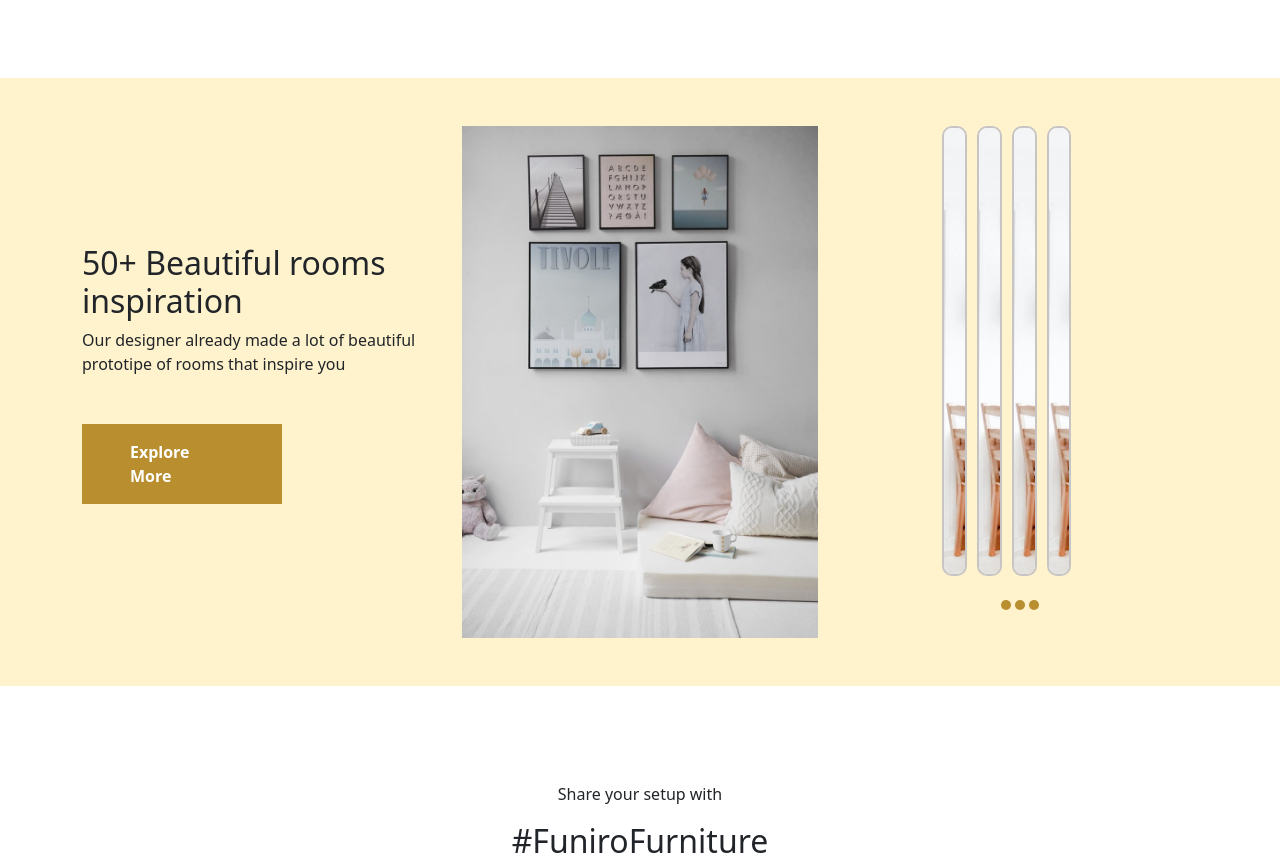
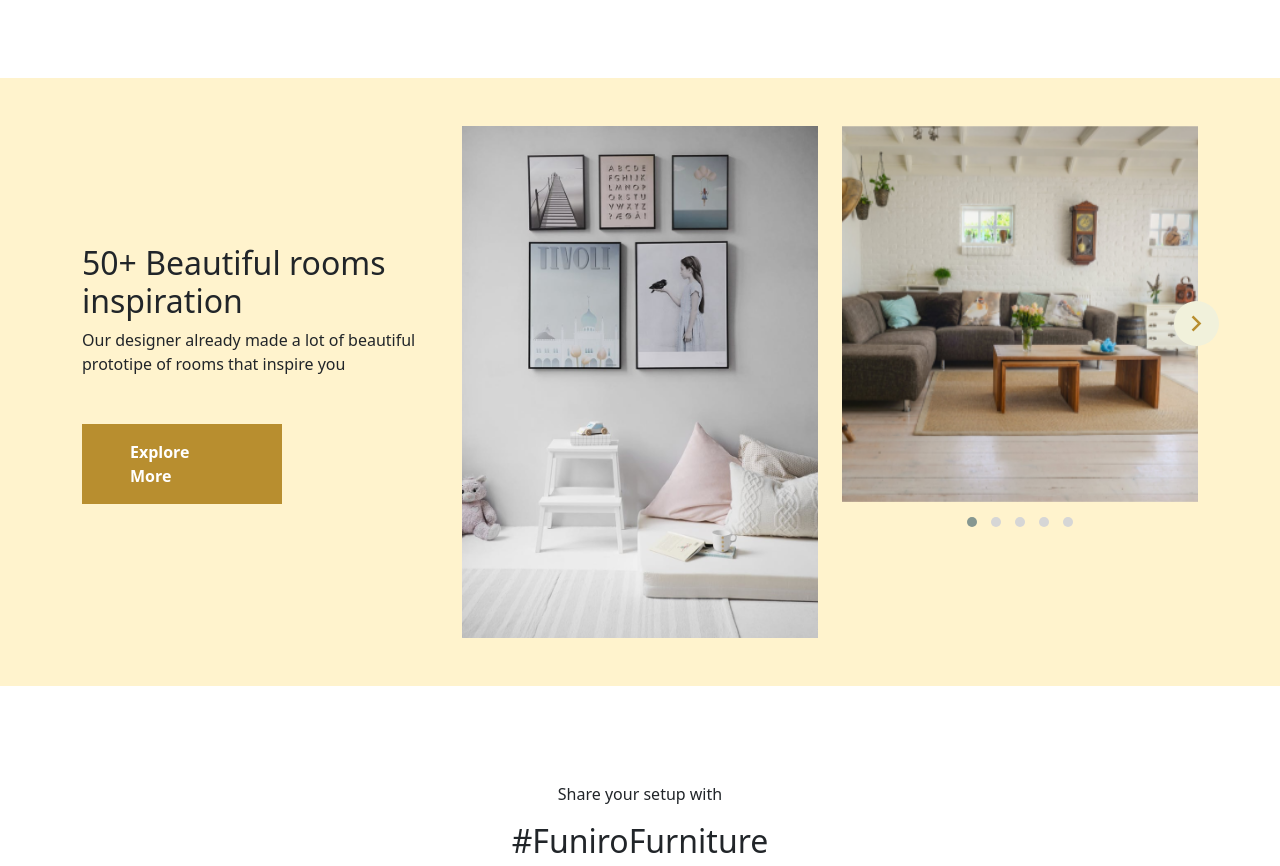
Before and after one commit to MrAziz313/E-commerce-website4, a plain HTML site: page index.html in a window 1280 px wide. Shown: the part 2500-3366 px from the top of the page. Drawn offline with nearby package versions, Linux system fonts and the light colour scheme.

Commit message:
Use Owl carousel with jquery

```diff
--- a/index.html
+++ b/index.html
@@ -11,6 +11,16 @@
       crossorigin="anonymous"
     />
     <link rel="stylesheet" href="src/css/style.css" />
+       <!-- Owl Carousel CSS -->
+       <link rel="stylesheet" href="https://cdnjs.cloudflare.com/ajax/libs/OwlCarousel2/2.3.4/assets/owl.carousel.min.css" integrity="sha512-tS3S5qG0BlhnQROyJXvNjeEM4UpMXHrQfTGmbQ1gKmelCxlSEBUaxhRBj/EFTzpbP4RVSrpEikbmdJobCvhE3g==" crossorigin="anonymous" referrerpolicy="no-referrer" />
+       <link rel="stylesheet" href="https://cdnjs.cloudflare.com/ajax/libs/OwlCarousel2/2.3.4/assets/owl.theme.default.min.css" integrity="sha512-sMXtMNL1zRzolHYKEujM2AqCLUR9F2C4/05cdbxjjLSRvMQIciEPCQZo++nk7go3BtSuK9kfa/s+a4f4i5pLkw==" crossorigin="anonymous" referrerpolicy="no-referrer" />
+
+       <!-- Font Awesome for the icon -->
+       <link
+       href="https://cdn.jsdelivr.net/npm/remixicon@4.3.0/fonts/remixicon.css"
+       rel="stylesheet"
+   />
+
   </head>
 
   <body>
@@ -594,36 +604,22 @@
             </div>
           </div>
           <div class="col-md-4">
-            <div class="hover_img ">
-              <img
-                class=""
-                src="./src/images/Rectangle 25.png"
-                alt=""
-              />
-              <img
-              class=""
-              src="./src/images/Rectangle 25.png"
-              alt=""
-            />
-            <img
-            class=""
-            src="./src/images/Rectangle 25.png"
-            alt=""
-          />
-          <img
-          class=""
-          src="./src/images/Rectangle 25.png"
-          alt=""
-        />
-              <!-- <div class="next-arrow">
-                <a href="#"><img src="./src/images/Group 13.png" alt=""></a>
-              </div> -->
-            </div>
-            <div class="text-center mt-3">
-              <span class="circle rounded-circle d-inline-block"></span>
-              <span class="circle rounded-circle d-inline-block"></span>
-              <span class="circle rounded-circle d-inline-block"></span>
-            </div>
+            <div class="carousel-container">
+              <div class="owl-carousel owl-theme">
+                  <div class="item"><img src="./src/images/Images (2).png" alt="jnfha"></div>
+                  <div class="item"><img src="./src/images/Images (3).png" alt=""></div>
+                  <div class="item"><img src="./src/images/Images (4).png" alt=""></div>
+                  <div class="item"><img src="./src/images/Images (5).png" alt=""></div>
+                  <div class="item"><img src="./src/images/Images (4).png" alt=""></div>
+
+              </div>
+
+              <!-- Custom Next Link (Anchor Tag) -->
+              <a href="javascript:void(0);" class="custom-next-link" id="customNextLink">
+                  <i class="ri-arrow-right-s-line"></i>
+              </a>
+          </div>
+
           </div>
         </div>
       </div>
@@ -852,6 +848,41 @@
       </footer>
     </section>
     <!-- hdghjfgd -->
+
+    <!-- Owl Carosual -->
+       <!-- jQuery -->
+    <script src="https://cdnjs.cloudflare.com/ajax/libs/jquery/3.7.1/jquery.min.js" integrity="sha512-v2CJ7UaYy4JwqLDIrZUI/4hqeoQieOmAZNXBeQyjo21dadnwR+8ZaIJVT8EE2iyI61OV8e6M8PP2/4hpQINQ/g==" crossorigin="anonymous" referrerpolicy="no-referrer"></script>
+
+    <!-- Owl Carousel JS -->
+    <script src="https://cdnjs.cloudflare.com/ajax/libs/OwlCarousel2/2.3.4/owl.carousel.min.js" integrity="sha512-bPs7Ae6pVvhOSiIcyUClR7/q2OAsRiovw4vAkX+zJbw3ShAeeqezq50RIIcIURq7Oa20rW2n2q+fyXBNcU9lrw==" crossorigin="anonymous" referrerpolicy="no-referrer"></script>
+
+    <script>
+        $(document).ready(function(){
+            var owl = $('.owl-carousel');
+            owl.owlCarousel({
+                loop: true,
+                margin: 10,
+                nav: false,
+                responsive: {
+                    0: {
+                        items: 1
+                    },
+                    600: {
+                        items: 1
+                    },
+                    1000: {
+                        items: 1
+                    }
+                }
+            });
+
+            // Custom Next Link
+            $('#customNextLink').click(function() {
+                owl.trigger('next.owl.carousel');
+            });
+        });
+    </script>
+    <!-- Owl Carosual -->
     <script
       src="https://cdn.jsdelivr.net/npm/bootstrap@5.3.3/dist/js/bootstrap.bundle.min.js"
       integrity="sha384-YvpcrYf0tY3lHB60NNkmXc5s9fDVZLESaAA55NDzOxhy9GkcIdslK1eN7N6jIeHz"
--- a/src/css/style.css
+++ b/src/css/style.css
@@ -137,35 +137,37 @@ body {
 .next-arrow{
     position: absolute;
     right: -40px;
-    bottom: 160px;}
-/* @media screen and (max-width:768px){
+    bottom: 160px;
+  }
 
-  .icon-opacity{
-    position: absolute;
-    z-index: 11;
-    top: 280px;
-    left: 23px;
 
-  }
-} */
- .hover_img{
-  margin-left: 40px;
-  width: 70%;
-  height: 450px;
+/* Owl carousel */
+.owl-carousel .item img {
+  display: block;
+  width: 100%;
+  height: auto;
+}
+
+.custom-next-link {
+  position: absolute;
+  right: -21px;
+  top: 175px;
+  text-decoration: none;
+  cursor: pointer;
+  z-index: 10001;
+  border-radius: 50%;
+  width: 45px;
+  height: 45px;
+  color:var(--first-color);
   display: flex;
   justify-content: center;
-  gap: 10px;
+  align-items: center;
+  font-size: 30px;
+  background-color: rgb(241, 241, 219);
+}
+.carousel-container {
+  position: relative;
+  /* width: 50%; */
 
- }
- .hover_img img{
-  width: 10%;
-  height: 100%;
-  object-fit: cover;
-  border-radius: 10px;
-  border: 2px solid rgb(198, 196, 196);
-  transition: all ease-in-out .5s;
- }
- .hover_img img:hover{
-  width: 100%;
-
- }
+}
+/* Owl carousel */
```
